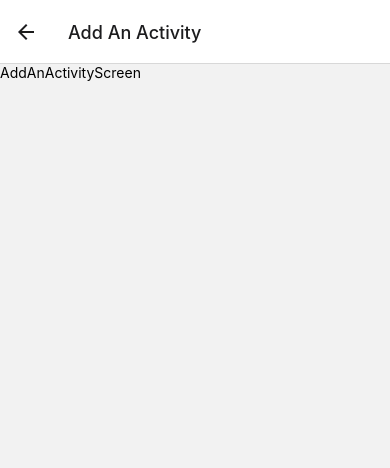
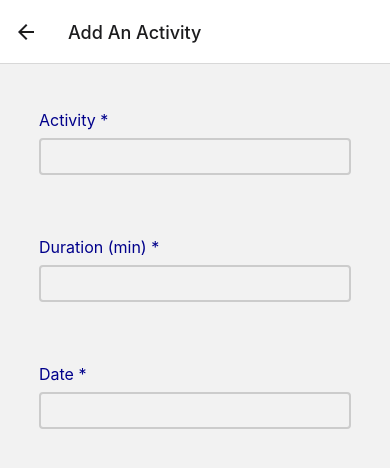
Before and after one commit to daodaojiang622/daodaojiang622-CS5520-FA2024-Vancouver-Assignment2, a React Native app in the folder activity_diet_tracker_app/: screen /AddAnActivity in a window 390 px wide. Shown: the top 468 px of the page. Built offline with nearby package versions, Linux system fonts and the light colour scheme.

Commit message:
added an input component and three input on add act screen

```diff
--- /dev/null
+++ b/activity_diet_tracker_app/Components/InputField.js
@@ -0,0 +1,39 @@
+import { StyleSheet, Text, View, TextInput } from 'react-native';
+import React from 'react';
+import { Colors } from '../Utils/Colors';
+
+export default function InputField({ label, value, onChangeText, placeholder, keyboardType = 'default' }) {
+  return (
+    <View style={styles.container}>
+      <Text style={styles.label}>{label}</Text>
+      <TextInput
+        style={styles.input}
+        value={value}
+        onChangeText={onChangeText}
+        placeholder={placeholder}
+        keyboardType={keyboardType}
+      />
+    </View>
+  );
+}
+
+const styles = StyleSheet.create({
+  container: {
+    marginTop: 46,
+    marginBottom: 16,
+    width: '80%',
+    alignSelf: 'center',
+  },
+  label: {
+    fontSize: 16,
+    marginBottom: 8,
+    color: Colors.primary,
+  },
+  input: {
+    borderWidth: 1,
+    borderColor: '#ccc',
+    padding: 8,
+    borderRadius: 4,
+    borderWidth: 2,
+  },
+});
--- a/activity_diet_tracker_app/Screens/AddAnActivityScreen.js
+++ b/activity_diet_tracker_app/Screens/AddAnActivityScreen.js
@@ -1,10 +1,13 @@
 import { View, Text } from 'react-native'
 import React from 'react'
+import InputField from '../Components/InputField'
 
 export default function AddAnActivityScreen() {
   return (
     <View>
-      <Text>AddAnActivityScreen</Text>
+        <InputField label="Activity *" />
+        <InputField label="Duration (min) *" />
+        <InputField label="Date *" />
     </View>
   )
 }
```
Also changed, not shown: 2 other files (tests, documents, lock files or other folders).
